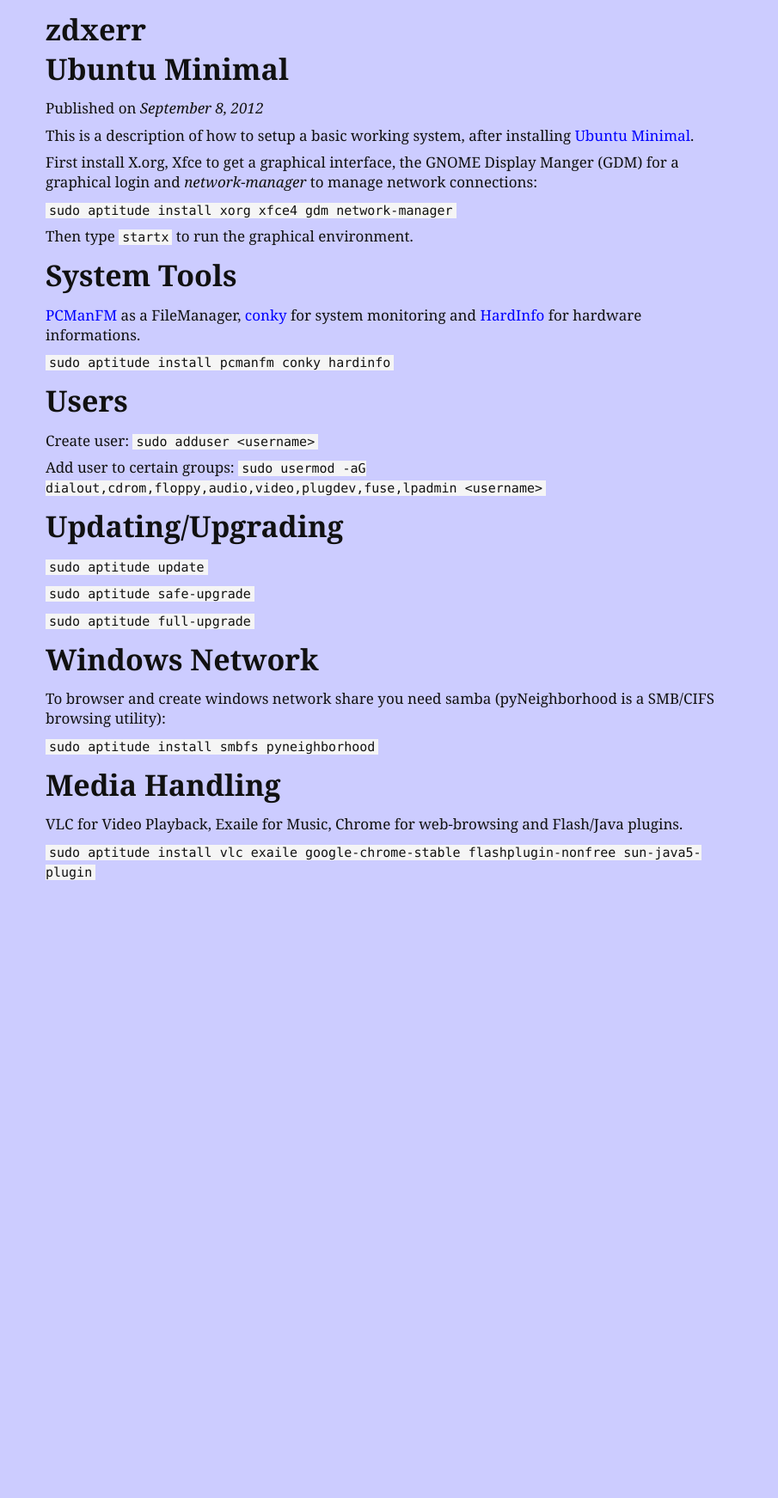
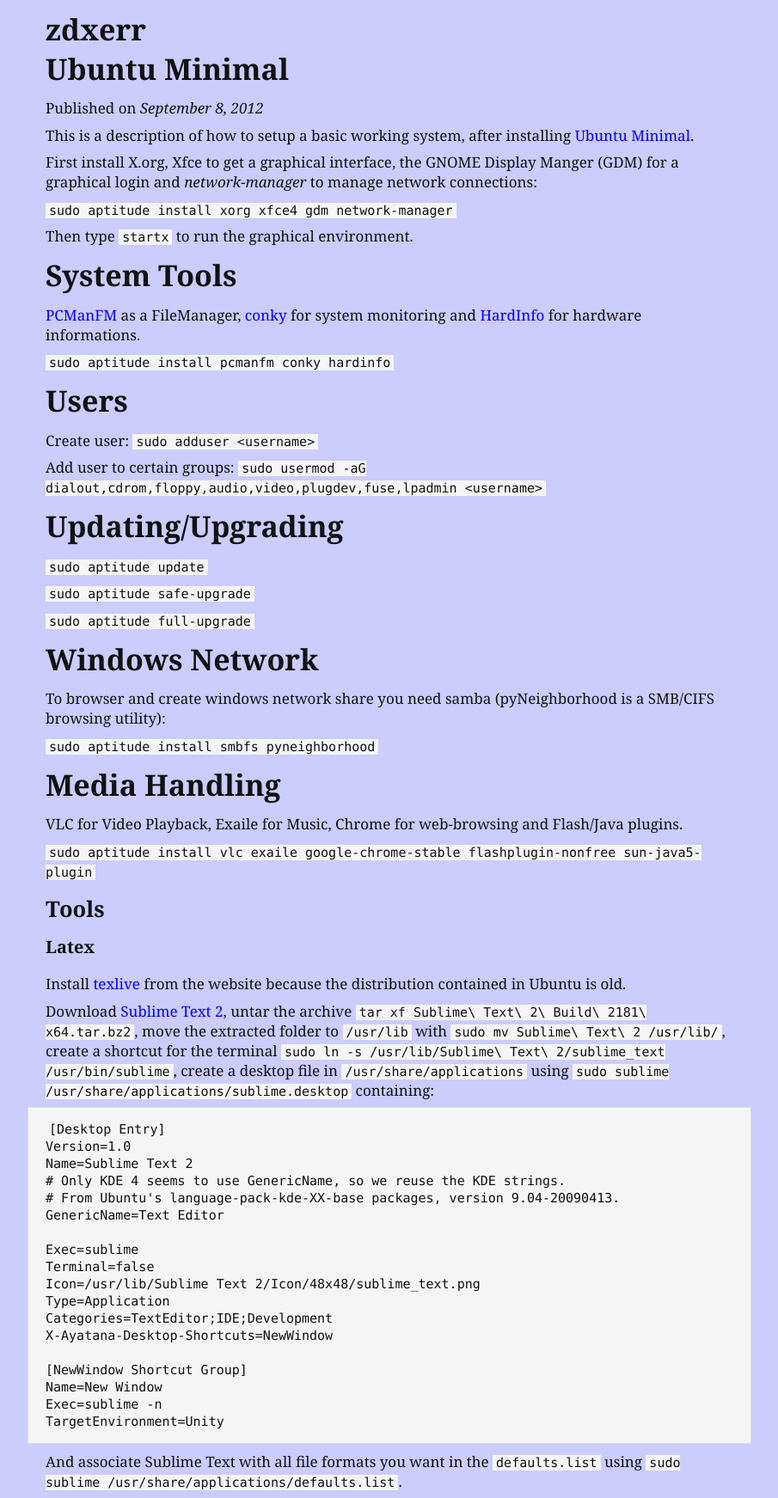
Before and after one commit to zdxerr/zdxerr.github.com, a Jekyll site: the page built from _posts/2012-09-08-ubuntu-minimal.markdown, in a window 1280 px wide. Shown: the whole page at 86% size, without its empty margins (187-1092 px from the left). Built offline with Jekyll 4.4.1, drawn with Linux system fonts in a browser that asks for light colours; Markdown is read by kramdown in place of the engine named in the settings; before the commit the page ends 1033 px from its top, so only the background shows below that.

Commit message:
Added tools to minimal ubuntu post.

```diff
--- a/_posts/2012-09-08-ubuntu-minimal.markdown
+++ b/_posts/2012-09-08-ubuntu-minimal.markdown
@@ -50,3 +50,32 @@
 VLC for Video Playback, Exaile for Music, Chrome for web-browsing and Flash/Java plugins.
 
 `sudo aptitude install vlc exaile google-chrome-stable flashplugin-nonfree sun-java5-plugin`
+
+## Tools
+
+### Latex
+
+Install [texlive](http://www.tug.org/texlive/) from the website because the distribution contained in Ubuntu is old.
+
+Download [Sublime Text 2](http://www.sublimetext.com/2), untar the archive `tar xf Sublime\ Text\ 2\ Build\ 2181\ x64.tar.bz2`, move the extracted folder to `/usr/lib` with `sudo mv Sublime\ Text\ 2 /usr/lib/`, create a shortcut for the terminal `sudo ln -s /usr/lib/Sublime\ Text\ 2/sublime_text /usr/bin/sublime`, create a desktop  file in `/usr/share/applications` using `sudo sublime /usr/share/applications/sublime.desktop` containing:
+
+    [Desktop Entry]
+    Version=1.0
+    Name=Sublime Text 2
+    # Only KDE 4 seems to use GenericName, so we reuse the KDE strings.
+    # From Ubuntu's language-pack-kde-XX-base packages, version 9.04-20090413.
+    GenericName=Text Editor
+
+    Exec=sublime
+    Terminal=false
+    Icon=/usr/lib/Sublime Text 2/Icon/48x48/sublime_text.png
+    Type=Application
+    Categories=TextEditor;IDE;Development
+    X-Ayatana-Desktop-Shortcuts=NewWindow
+
+    [NewWindow Shortcut Group]
+    Name=New Window
+    Exec=sublime -n
+    TargetEnvironment=Unity
+
+And associate Sublime Text with all file formats you want in the `defaults.list` using `sudo sublime /usr/share/applications/defaults.list`.
```
